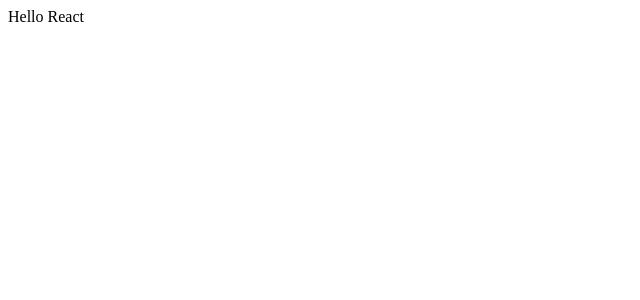
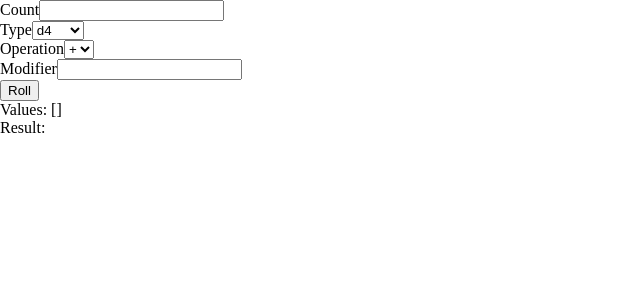
Before and after one commit to dachendev/vtt, a React (Vite) app in the folder apps/client/: page / in a window 1280 px wide. Shown: the top 300 px of the page, without its empty margins (0-640 px from the left). Built offline with nearby package versions, Linux system fonts and the light colour scheme.

Commit message:
Add dice roller

```diff
--- a/apps/client/src/App.tsx
+++ b/apps/client/src/App.tsx
@@ -1,3 +1,5 @@
+import { DiceRoller } from "./features/dice";
+
 export const App: React.FC = () => {
-  return <div>Hello React</div>;
+  return <DiceRoller />;
 };
--- /dev/null
+++ b/apps/client/src/features/dice/components/DiceRoller.tsx
@@ -0,0 +1,147 @@
+import { useState } from "react";
+
+type DiceType = (typeof diceTypes)[number];
+
+type Operation = (typeof operations)[number];
+
+const diceTypes = ["d4", "d6", "d8", "d10", "d12", "d20", "d100"] as const;
+
+const operations = ["add", "subtract"] as const;
+
+const operationSymbols: Record<Operation, string> = {
+  add: "+",
+  subtract: "-",
+};
+
+const isDiceType = (value: string): value is DiceType => {
+  return diceTypes.indexOf(value as DiceType) !== -1;
+};
+
+const isOperation = (value: string): value is Operation => {
+  return operations.indexOf(value as Operation) !== -1;
+};
+
+const getRandomNumber = (min: number, max: number) => {
+  return Math.floor(Math.random() * (max - min)) + min;
+};
+
+const sumValues = (values: number[]) => {
+  return values.reduce((sum, current) => sum + current, 0);
+};
+
+const roll = (sides: number) => {
+  return getRandomNumber(1, sides);
+};
+
+const rollMultiple = (count: number, sides: number) => {
+  return Array.from({ length: count }, () => roll(sides));
+};
+
+export const DiceRoller = () => {
+  const [diceCount, setDiceCount] = useState("");
+  const [selectedDiceType, setSelectedDiceType] = useState<DiceType>("d4");
+  const [selectedOperation, setSelectedOperation] = useState<Operation>("add");
+  const [modifier, setModifier] = useState("");
+  const [rollValues, setRollValues] = useState<number[]>([]);
+  const [rollResult, setRollResult] = useState<number>();
+
+  const onDiceTypeChange = (e: React.ChangeEvent<HTMLSelectElement>) => {
+    const diceType = e.target.value;
+    if (!isDiceType(diceType)) {
+      console.warn("Invalid diceType:", diceType);
+      return;
+    }
+    setSelectedDiceType(diceType);
+  };
+
+  const onOperationChange = (e: React.ChangeEvent<HTMLSelectElement>) => {
+    const operation = e.target.value;
+    if (!isOperation(operation)) {
+      console.warn("Invalid operation:", operation);
+      return;
+    }
+    setSelectedOperation(operation);
+  };
+
+  const onSubmit = (e: React.FormEvent<HTMLFormElement>) => {
+    e.preventDefault();
+
+    const parsedDiceCount = parseInt(diceCount) || 1;
+    const parsedModifier = parseInt(modifier) || 0;
+    const diceSides = parseInt(selectedDiceType.slice(1));
+    const rollValues = rollMultiple(parsedDiceCount, diceSides);
+
+    let rollResult = sumValues(rollValues);
+    switch (selectedOperation) {
+      case "add":
+        rollResult += parsedModifier;
+        break;
+      case "subtract":
+        rollResult -= parsedModifier;
+        break;
+    }
+
+    setRollValues(rollValues);
+    setRollResult(rollResult);
+  };
+
+  return (
+    <div>
+      <form onSubmit={onSubmit}>
+        <div>
+          <label htmlFor="count">Count</label>
+          <input
+            id="count"
+            type="number"
+            value={diceCount}
+            onChange={(e) => setDiceCount(e.target.value)}
+          />
+        </div>
+        <div>
+          <label htmlFor="type">Type</label>
+          <select
+            id="type"
+            value={selectedDiceType}
+            onChange={onDiceTypeChange}
+          >
+            {diceTypes.map((diceType) => (
+              <option key={diceType} value={diceType}>
+                {diceType}
+              </option>
+            ))}
+          </select>
+        </div>
+        <div>
+          <label htmlFor="operation">Operation</label>
+          <select
+            id="operation"
+            value={selectedOperation}
+            onChange={onOperationChange}
+          >
+            {operations.map((operation) => (
+              <option key={operation} value={operation}>
+                {operationSymbols[operation]}
+              </option>
+            ))}
+          </select>
+        </div>
+        <div>
+          <label htmlFor="modifier">Modifier</label>
+          <input
+            id="modifier"
+            type="number"
+            value={modifier}
+            onChange={(e) => setModifier(e.target.value)}
+          />
+        </div>
+        <div>
+          <button type="submit">Roll</button>
+        </div>
+      </form>
+      <div>
+        <p>Values: [{rollValues.join(", ")}]</p>
+        <p>Result: {rollResult}</p>
+      </div>
+    </div>
+  );
+};
--- /dev/null
+++ b/apps/client/src/features/dice/index.ts
@@ -0,0 +1 @@
+export * from "./components/DiceRoller";
--- /dev/null
+++ b/apps/client/src/main.css
@@ -0,0 +1,3 @@
+* {
+  margin: 0;
+}
--- a/apps/client/src/main.tsx
+++ b/apps/client/src/main.tsx
@@ -1,4 +1,5 @@
 import { createRoot } from "react-dom/client";
 import { App } from "./App";
+import "./main.css";
 
 createRoot(document.getElementById("root")!).render(<App />);
--- a/apps/client/tsconfig.json
+++ b/apps/client/tsconfig.json
@@ -1,9 +1,13 @@
 {
   "compilerOptions": {
     "target": "ESNext",
+    "module": "Preserve",
     "moduleResolution": "bundler",
     "isolatedModules": true,
     "jsx": "react-jsx",
-    "strict": true
+    "strict": true,
+    "paths": {
+      "@/*": ["./src/*"]
+    }
   }
 }
--- a/apps/client/vite.config.ts
+++ b/apps/client/vite.config.ts
@@ -1,3 +1,12 @@
 import { defineConfig } from "vite";
+import react from "@vitejs/plugin-react-swc";
+import { fileURLToPath } from "url";
 
-export default defineConfig({});
+export default defineConfig({
+  plugins: [react()],
+  resolve: {
+    alias: {
+      "@": fileURLToPath(new URL("./src", import.meta.url)),
+    },
+  },
+});
--- a/package.json
+++ b/package.json
@@ -7,6 +7,7 @@
   "devDependencies": {
     "@types/morgan": "^1.9.9",
     "@types/node": "^22.9.0",
+    "@vitejs/plugin-react-swc": "^3.7.1",
     "tsx": "^4.19.2"
   }
 }
```
Also changed, not shown: 1 other file (tests, documents, lock files or other folders).
